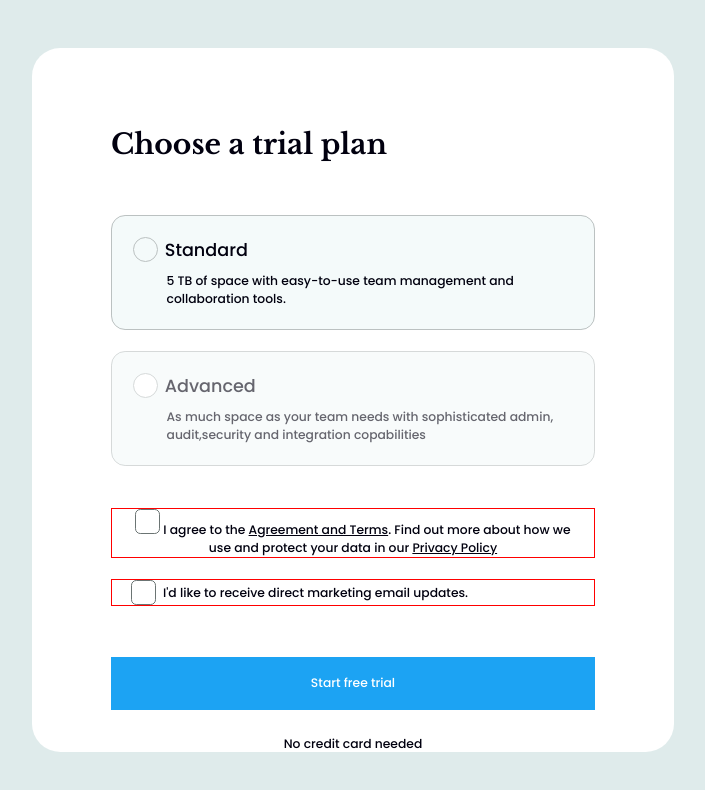
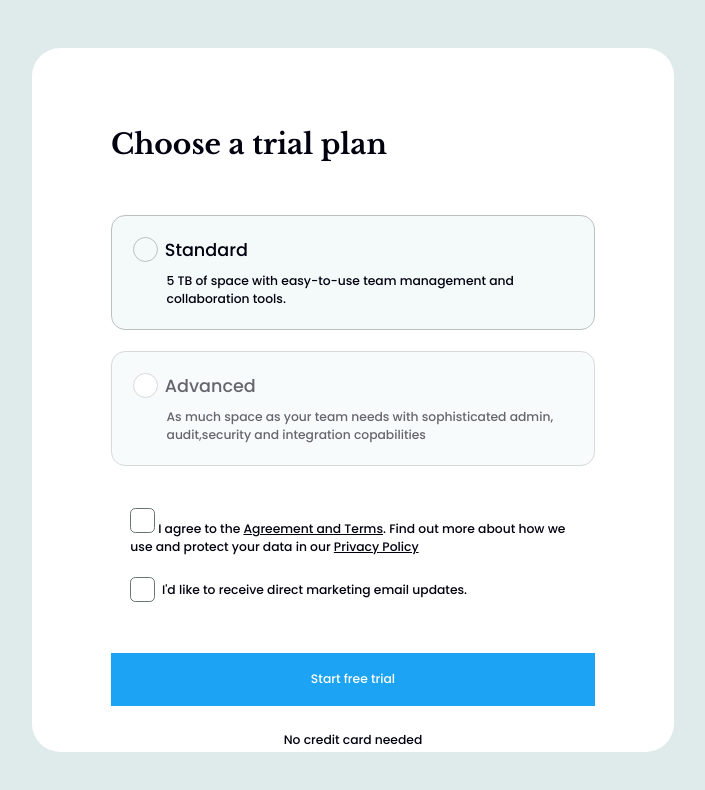
Before and after one commit to JaoBrito/Desafio-3---Florin-Pop, a plain HTML site: page index.html in a window 1280 px wide. Shown: the whole page, without its empty margins (287-992 px from the left). Drawn offline with nearby package versions, Linux system fonts and the light colour scheme.

Commit message:
Update style.css

```diff
--- a/style.css
+++ b/style.css
@@ -108,8 +108,6 @@ legend + .radio-wrapper{
     display: flex;
     gap: .8rem;
     padding-inline: 2.2rem;
-    border: 1px solid red;
-    text-align: center;
 }
 
 .check-wrapper input[type="checkbox"]{
```
